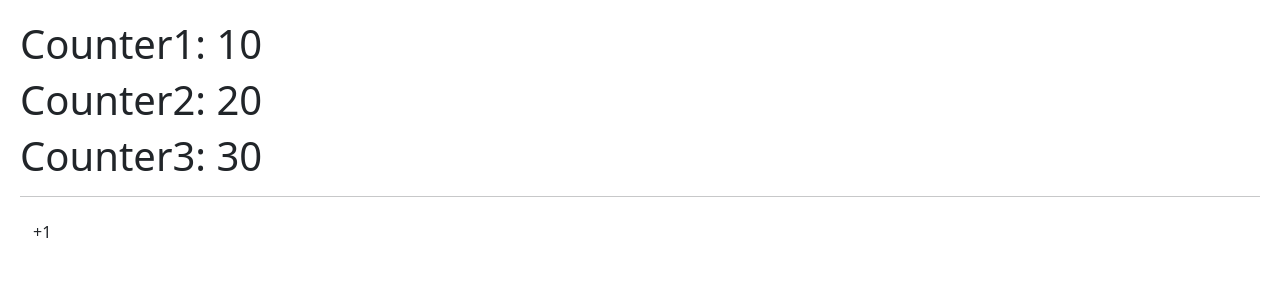
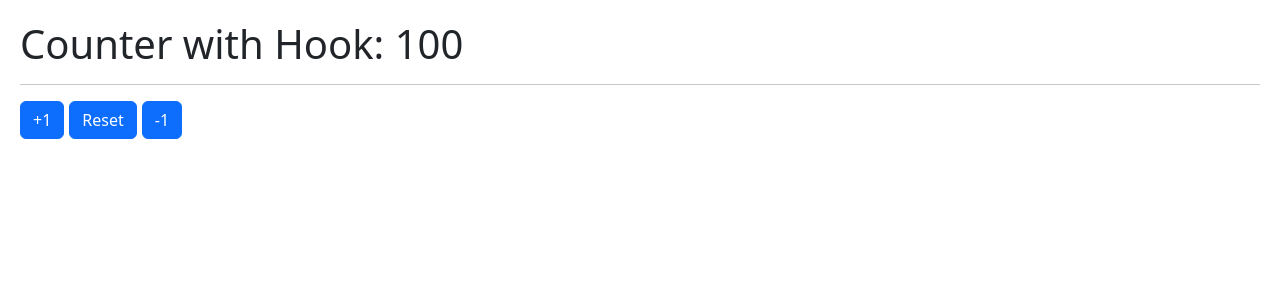
Before and after one commit to chalscc/React-Hook-App, a React (Vite) app: page / in a window 1280 px wide. Shown: the top 300 px of the page. Built offline with nearby package versions, Linux system fonts and the light colour scheme.

Commit message:
customHook counter

```diff
--- /dev/null
+++ b/src/01-useState/CounterWithCustomHook.jsx
@@ -0,0 +1,32 @@
+import React from 'react'
+import useCounter from '../hooks/useCounter'
+
+
+export const CounterWithCustomHook = () => {
+
+    const { counter, setCounter } = useCounter(100)
+
+
+    return (
+    <>
+        <h1>Counter with Hook: {counter}</h1>
+        <hr />
+
+        <button
+            className="btn btn-primary"
+        >
+            +1
+        </button>
+        <button
+            className="btn btn-primary"
+        >
+            Reset
+        </button>
+        <button
+            className="btn btn-primary"
+        >
+            -1
+        </button>
+    </>
+    )
+}
--- /dev/null
+++ b/src/hooks/useCounter.js
@@ -0,0 +1,17 @@
+import { useState } from "react";
+
+
+const useCounter = (initialValue = 10) => {
+
+    const [counter, setCounter] = useState(initialValue);
+
+
+
+
+    return {
+        counter,
+    };
+
+}
+
+export default useCounter;
--- a/src/main.jsx
+++ b/src/main.jsx
@@ -3,10 +3,12 @@ import ReactDOM from 'react-dom/client'
 import './index.css'
 import { HooksApp } from './HooksApp.jsx'
 import { CounterApp } from './01-useState/CounterApp.jsx'
+import { CounterWithCustomHook } from './01-useState/CounterWithCustomHook.jsx'
 
 ReactDOM.createRoot(document.getElementById('root')).render(
   <React.StrictMode>
     {/* <HooksApp /> */}
-    <CounterApp/>
+    {/* <CounterApp/> */}
+    <CounterWithCustomHook />
   </React.StrictMode>,
 )
```
